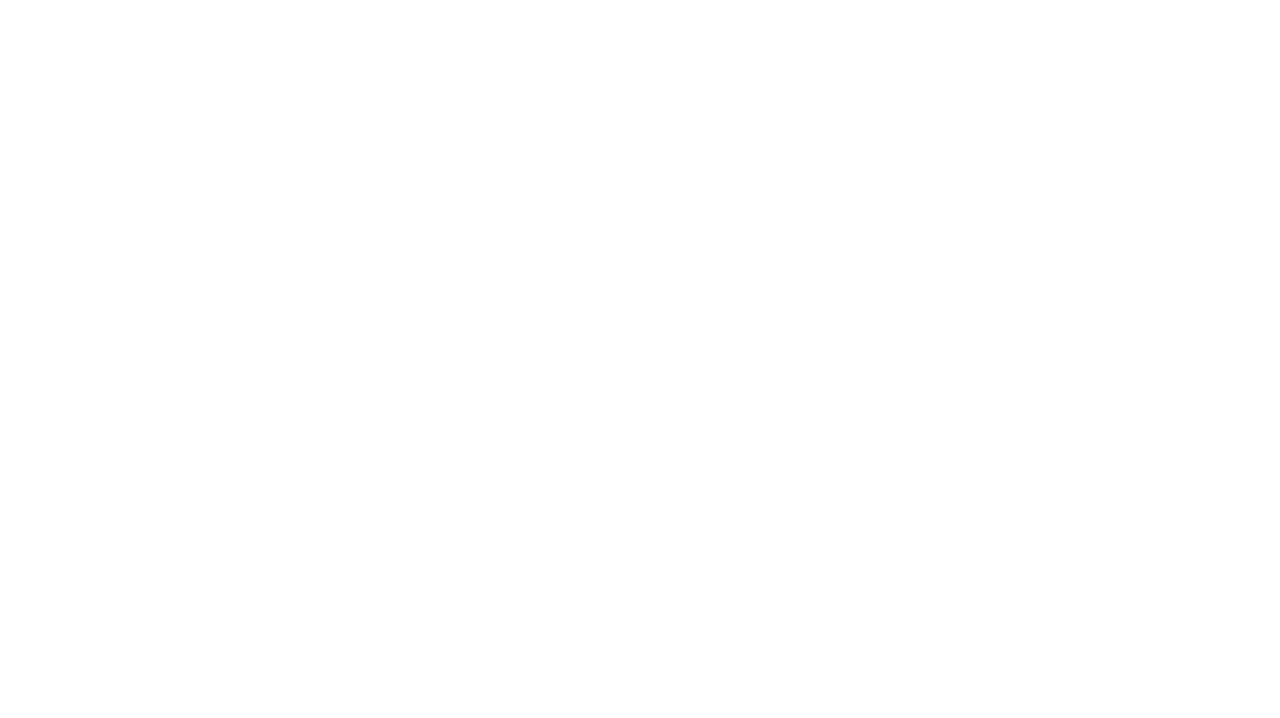
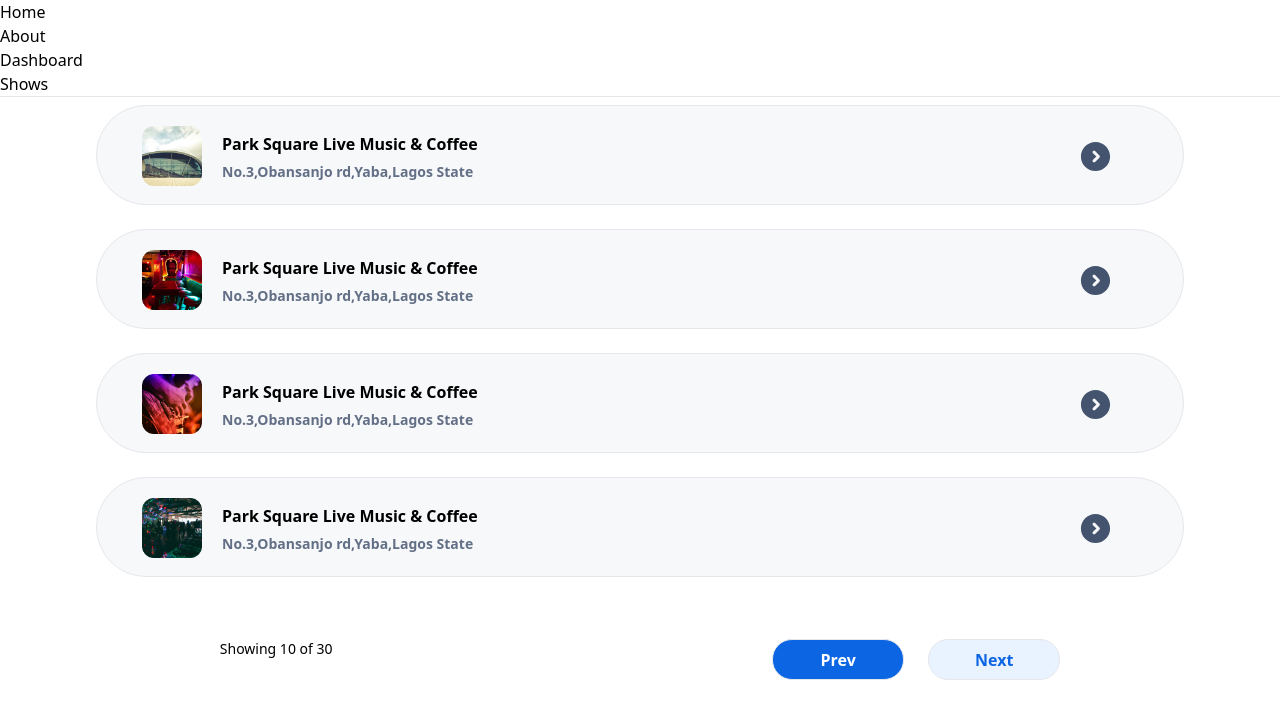
Before and after one commit to devcareer/Project-outside, a React (Vite) app: page /venues in a window 1280 px wide. Before the commit this address had no page. Shown: the top 718 px of the page. Built offline with nearby package versions, Linux system fonts and the light colour scheme.

Commit message:
fix:venues name

```diff
--- a/src/App.jsx
+++ b/src/App.jsx
@@ -1,7 +1,7 @@
 import { useState } from "react";
 import reactLogo from "./assets/react.svg";
 import "./App.css";
-import Venue from "./pages/Venue";
+import Venues from "./pages/Venues";
 import { Routes, Route } from "react-router-dom";
 import Shows from "./pages/Shows";
 import Layout from "./Layouts/DefaultLayout";
@@ -12,7 +12,7 @@ function App() {
       <Routes>
         <Route path="/" element={<Layout />}>
           <Route path="/shows" element={<Shows />} />
-          <Route path="/venue" element={<Venue />} />
+          <Route path="/venues" element={<Venues />} />
           {/* <Route index element={<Home />} />
           <Route path="about" element={<About />} /> */}
           {/* <Route path="dashboard" element={<Dashboard />} /> */}
--- a/src/pages/Venue.jsx
+++ b/src/pages/Venues.jsx
@@ -1,7 +1,7 @@
 import React from "react";
 import Pagination from "../components/pagination";
 
-export default function Venue() {
+export default function Venues() {
   return (
     <div>
       <div className="flex justify-center items-center flex-col mt-2">
```
